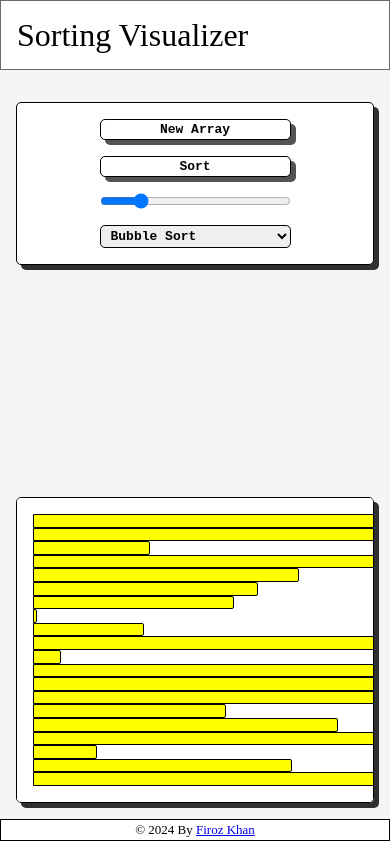
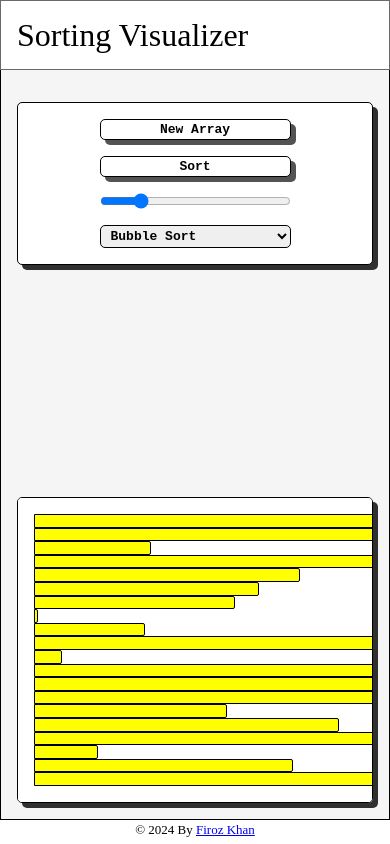
Before and after one commit to firozkhan4/Sorting-Visualizer, a plain HTML site: page index.html in a window 390 px wide. Drawn offline with Linux system fonts and the light colour scheme.

Commit message:
Make responseive

```diff
--- a/styles.css
+++ b/styles.css
@@ -30,6 +30,8 @@ body {
   height: calc(100% - 95px);
   padding: 2em 10em;
   column-gap: 1em;
+  border-left: 1px solid;
+  border-right: 1px solid;
 }
 
 .bars-box {
@@ -109,7 +111,7 @@ body {
 
 .footer {
   padding: 2px 0;
-  border: 1px solid;
+  border-top: 1px solid;
 }
 
 .footer p {
@@ -179,7 +181,7 @@ body {
 
   .main {
     padding: 1em;
-    grid-template-columns: 1fr; /* Single column layout for small screens */
+    grid-template-columns: 1fr;
   }
 
   .bars-box,
```
